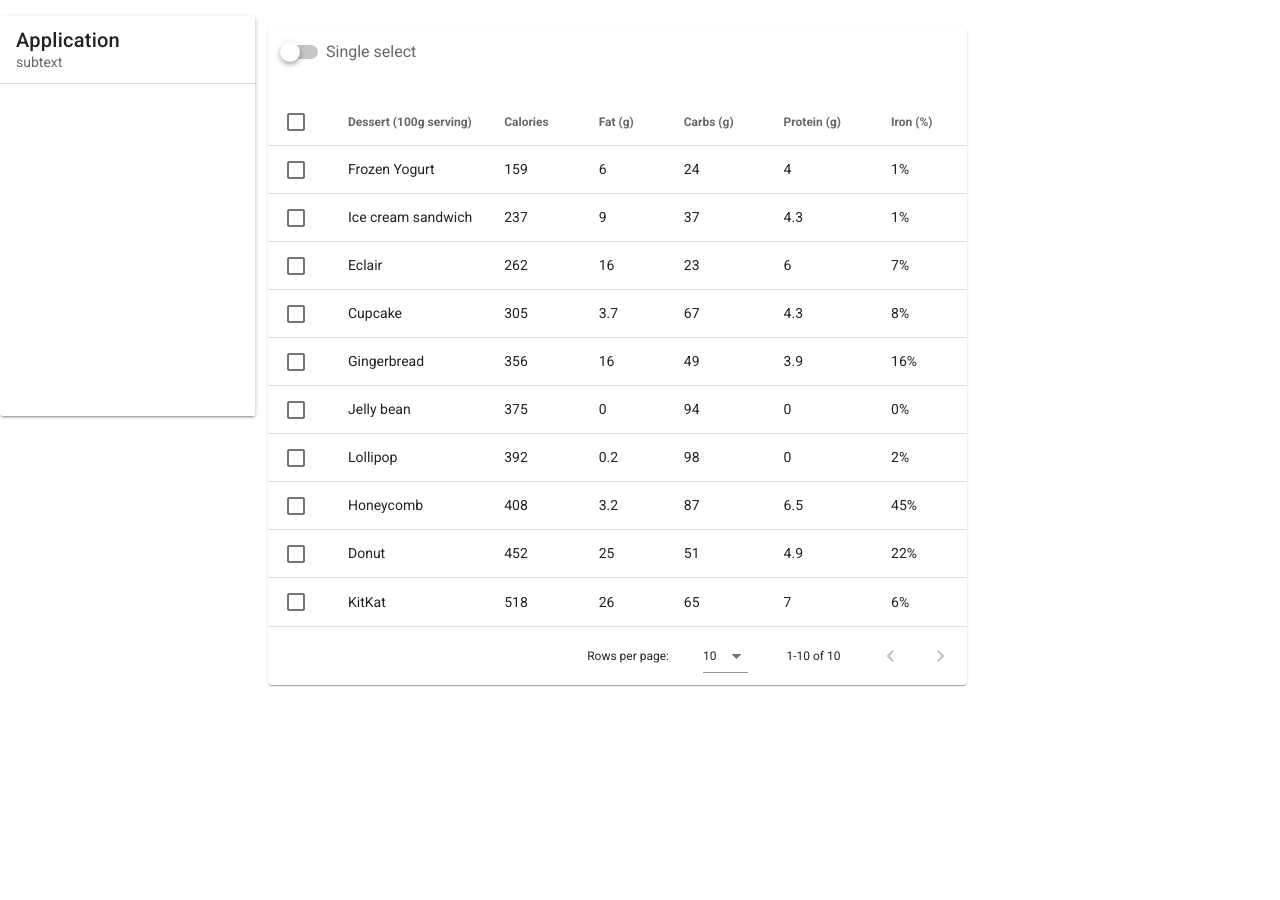
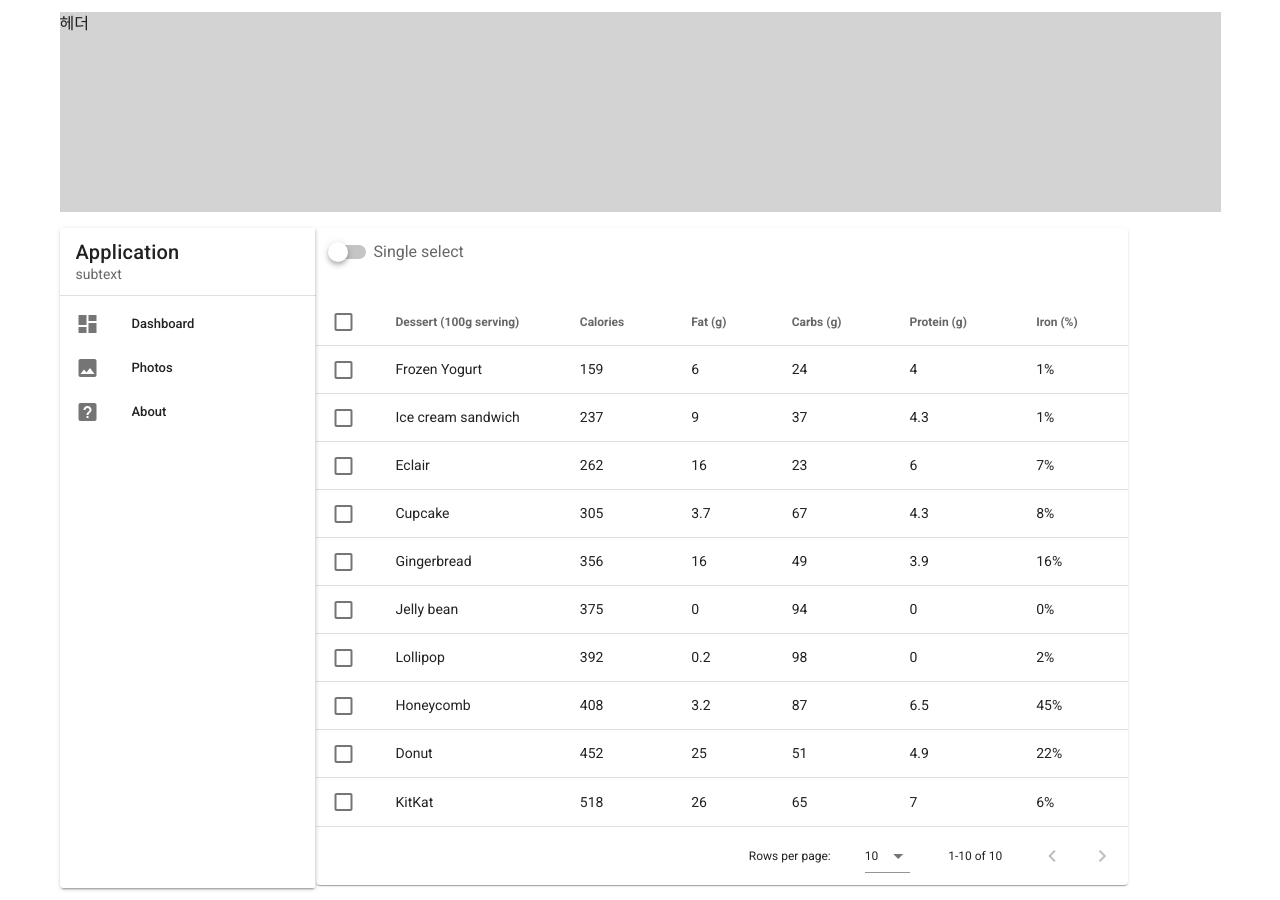
Before and after one commit to sooya12/SSAKINS, a Vue app in the folder frontend/: page /main in a window 1280 px wide. Before the commit the page ends 800 px from the top, so only its background shows below. Built offline with nearby package versions, Linux system fonts and the light colour scheme.

Commit message:
[FE] update | 메인 페이지 헤더 진행중 | S03P31A201-49

```diff
--- a/frontend/src/App.vue
+++ b/frontend/src/App.vue
@@ -1,52 +1,6 @@
 <template>
   <v-app>
-    <div>
-    <div class = "navigator" style="float:left; margin-top:16px;">
-    <v-card
-        height="400"
-        width="256"
-        class="mx-auto"
-    >
-    <v-navigation-drawer permanent>
-      <v-list-item>
-        <v-list-item-content>
-          <v-list-item-title class="title">
-            Application
-          </v-list-item-title>
-          <v-list-item-subtitle>
-            subtext
-          </v-list-item-subtitle>
-        </v-list-item-content>
-      </v-list-item>
-
-      <v-divider></v-divider>
-
-      <v-list
-        dense
-        nav
-      >
-        <v-list-item
-          v-for="item in items"
-          :key="item.title"
-          link
-        >
-          <v-list-item-icon>
-            <v-icon>{{ item.icon }}</v-icon>
-          </v-list-item-icon>
-
-          <v-list-item-content>
-            <v-list-item-title>{{ item.title }}</v-list-item-title>
-          </v-list-item-content>
-        </v-list-item>
-      </v-list>
-    </v-navigation-drawer>
-  </v-card>
-    </div>
-
-    <div style="float:left;">
       <router-view/>
-    </div>
-    </div>
   </v-app>
 </template>
 
--- /dev/null
+++ b/frontend/src/components/Header.vue
@@ -0,0 +1,19 @@
+<template>
+    <div class = "header">
+        <p>헤더</p>
+    </div>
+</template>
+
+<script>
+export default {
+
+}
+</script>
+
+<style>
+    .header{
+        width:100%;
+        height: 200px;
+        background-color: lightgray;
+    }
+</style>
--- /dev/null
+++ b/frontend/src/components/Navigator.vue
@@ -0,0 +1,61 @@
+<template>
+     <v-card
+    height="660"
+    width="256"
+  >
+        <v-navigation-drawer permanent="permanent">
+            <v-list-item>
+                <v-list-item-content>
+                    <v-list-item-title class="title">
+                        Application
+                    </v-list-item-title>
+                    <v-list-item-subtitle>
+                        subtext
+                    </v-list-item-subtitle>
+                </v-list-item-content>
+            </v-list-item>
+
+            <v-divider></v-divider>
+
+            <v-list dense="dense" nav="nav">
+                <v-list-item v-for="item in items" :key="item.title" link="link">
+                    <v-list-item-icon>
+                        <v-icon>{{ item.icon }}</v-icon>
+                    </v-list-item-icon>
+
+                    <v-list-item-content>
+                        <v-list-item-title>{{ item.title }}</v-list-item-title>
+                    </v-list-item-content>
+                </v-list-item>
+            </v-list>
+        </v-navigation-drawer>
+    </v-card>
+</template>
+
+<script>
+    export default {
+        data() {
+            return {
+                items: [
+                    {
+                        title: 'Dashboard',
+                        icon: 'mdi-view-dashboard'
+                    }, {
+                        title: 'Photos',
+                        icon: 'mdi-image'
+                    }, {
+                        title: 'About',
+                        icon: 'mdi-help-box'
+                    }
+                ],
+                right: null
+            }
+        }
+    }
+</script>
+
+<style>
+    .container {
+        height: 100%;
+    }
+</style>
--- a/frontend/src/router/index.js
+++ b/frontend/src/router/index.js
@@ -1,7 +1,6 @@
 import Vue from 'vue'
 import VueRouter from 'vue-router'
 import Main from '@/views/Main.vue'
-import test from '@/views/test.vue'
 
 Vue.use(VueRouter)
 
@@ -11,11 +10,6 @@ const routes =[
         name : 'Main',
         component : Main
     },
-    {
-        path : '/test',
-        name : 'test',
-        component : test
-    }
 ]
 
 const router = new VueRouter({
--- a/frontend/src/views/Main.vue
+++ b/frontend/src/views/Main.vue
@@ -1,38 +1,52 @@
 <template>
     <v-container>
-
-    <!-- <div style="float:left"> -->
-    <div class = "table" style="float:center; padding:0; margin:0 auto;">
+      <div>
+        <headers></headers>
+      </div>
+        <div style="float:center">
+            <div style="float:left; margin-top:16px;">
+                <navigator></navigator>
+            </div>
+            <div class="table" style="float:left; padding:0; margin:0 auto;">
                 <v-data-table
                     v-model="selected"
                     :headers="headers"
                     :items="desserts"
                     :single-select="singleSelect"
                     item-key="name"
-    show-select
-    class="elevation-1"
-  >
+                    show-select="show-select"
+                    class="elevation-1">
                     <template v-slot:top>
-      <v-switch
-        v-model="singleSelect"
-        label="Single select"
-        class="pa-3"
-      ></v-switch>
+                        <v-switch v-model="singleSelect" label="Single select" class="pa-3"></v-switch>
                     </template>
                 </v-data-table>
             </div>
-    <!-- </div> -->
+        </div>
     </v-container>
 </template>
 
 <script>
+    import Navigator from "../components/Navigator";
+    import Header from "../components/Header";
+
     export default {
-    data () {
+        components: {
+            "navigator": Navigator,
+            "headers": Header
+        },
+        data() {
             return {
                 items: [
-          { title: 'Dashboard', icon: 'mdi-view-dashboard' },
-          { title: 'Photos', icon: 'mdi-image' },
-          { title: 'About', icon: 'mdi-help-box' },
+                    {
+                        title: 'Dashboard',
+                        icon: 'mdi-view-dashboard'
+                    }, {
+                        title: 'Photos',
+                        icon: 'mdi-image'
+                    }, {
+                        title: 'About',
+                        icon: 'mdi-help-box'
+                    }
                 ],
                 right: null,
                 singleSelect: false,
@@ -42,13 +56,23 @@
                         text: 'Dessert (100g serving)',
                         align: 'start',
                         sortable: false,
-            value: 'name',
-          },
-          { text: 'Calories', value: 'calories' },
-          { text: 'Fat (g)', value: 'fat' },
-          { text: 'Carbs (g)', value: 'carbs' },
-          { text: 'Protein (g)', value: 'protein' },
-          { text: 'Iron (%)', value: 'iron' },
+                        value: 'name'
+                    }, {
+                        text: 'Calories',
+                        value: 'calories'
+                    }, {
+                        text: 'Fat (g)',
+                        value: 'fat'
+                    }, {
+                        text: 'Carbs (g)',
+                        value: 'carbs'
+                    }, {
+                        text: 'Protein (g)',
+                        value: 'protein'
+                    }, {
+                        text: 'Iron (%)',
+                        value: 'iron'
+                    }
                 ],
                 desserts: [
                     {
@@ -57,92 +81,83 @@
                         fat: 6.0,
                         carbs: 24,
                         protein: 4.0,
-            iron: '1%',
-          },
-          {
+                        iron: '1%'
+                    }, {
                         name: 'Ice cream sandwich',
                         calories: 237,
                         fat: 9.0,
                         carbs: 37,
                         protein: 4.3,
-            iron: '1%',
-          },
-          {
+                        iron: '1%'
+                    }, {
                         name: 'Eclair',
                         calories: 262,
                         fat: 16.0,
                         carbs: 23,
                         protein: 6.0,
-            iron: '7%',
-          },
-          {
+                        iron: '7%'
+                    }, {
                         name: 'Cupcake',
                         calories: 305,
                         fat: 3.7,
                         carbs: 67,
                         protein: 4.3,
-            iron: '8%',
-          },
-          {
+                        iron: '8%'
+                    }, {
                         name: 'Gingerbread',
                         calories: 356,
                         fat: 16.0,
                         carbs: 49,
                         protein: 3.9,
-            iron: '16%',
-          },
-          {
+                        iron: '16%'
+                    }, {
                         name: 'Jelly bean',
                         calories: 375,
                         fat: 0.0,
                         carbs: 94,
                         protein: 0.0,
-            iron: '0%',
-          },
-          {
+                        iron: '0%'
+                    }, {
                         name: 'Lollipop',
                         calories: 392,
                         fat: 0.2,
                         carbs: 98,
                         protein: 0,
-            iron: '2%',
-          },
-          {
+                        iron: '2%'
+                    }, {
                         name: 'Honeycomb',
                         calories: 408,
                         fat: 3.2,
                         carbs: 87,
                         protein: 6.5,
-            iron: '45%',
-          },
-          {
+                        iron: '45%'
+                    }, {
                         name: 'Donut',
                         calories: 452,
                         fat: 25.0,
                         carbs: 51,
                         protein: 4.9,
-            iron: '22%',
-          },
-          {
+                        iron: '22%'
+                    }, {
                         name: 'KitKat',
                         calories: 518,
                         fat: 26.0,
                         carbs: 65,
                         protein: 7,
-            iron: '6%',
-          },
-        ],
+                        iron: '6%'
                     }
-    },
+                ]
+            }
+        }
     }
 </script>
 
-<style scoped>
-    .table{
-        width: 100%;
+<style scoped="scoped">
+    .table {
+        width: 70%;
         max-width: 1000px;
         text-align: center;
-        margin: 0px auto;
+        margin: 0 auto;
         padding: 20px;
     }
 </style>
--- a/frontend/src/views/test.vue
+++ /dev/null
@@ -1,13 +0,0 @@
-<template>
-    <p>농겨뱌ㅐ혀야ㅐㄴ러ㅑㅐㅁ더협</p>
-</template>
-
-<script>
-export default {
-    name : 'test'
-}
-</script>
-
-<style>
-
-</style>
```
Lines whose indentation alone changed are shown as unchanged.
